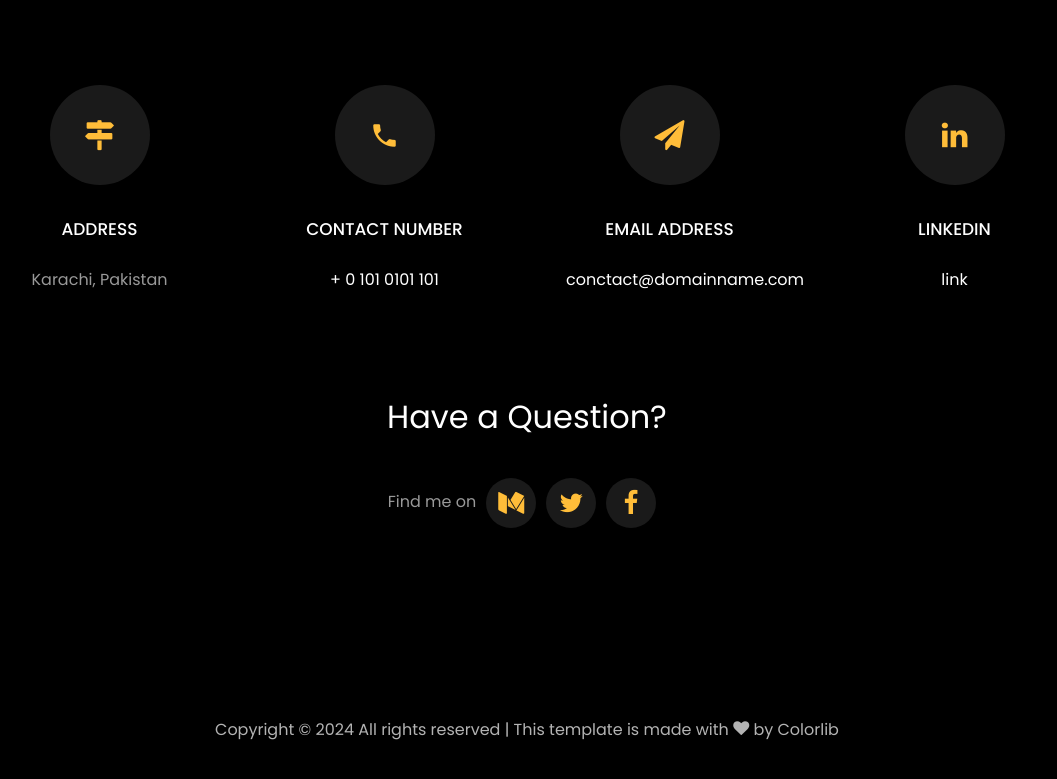
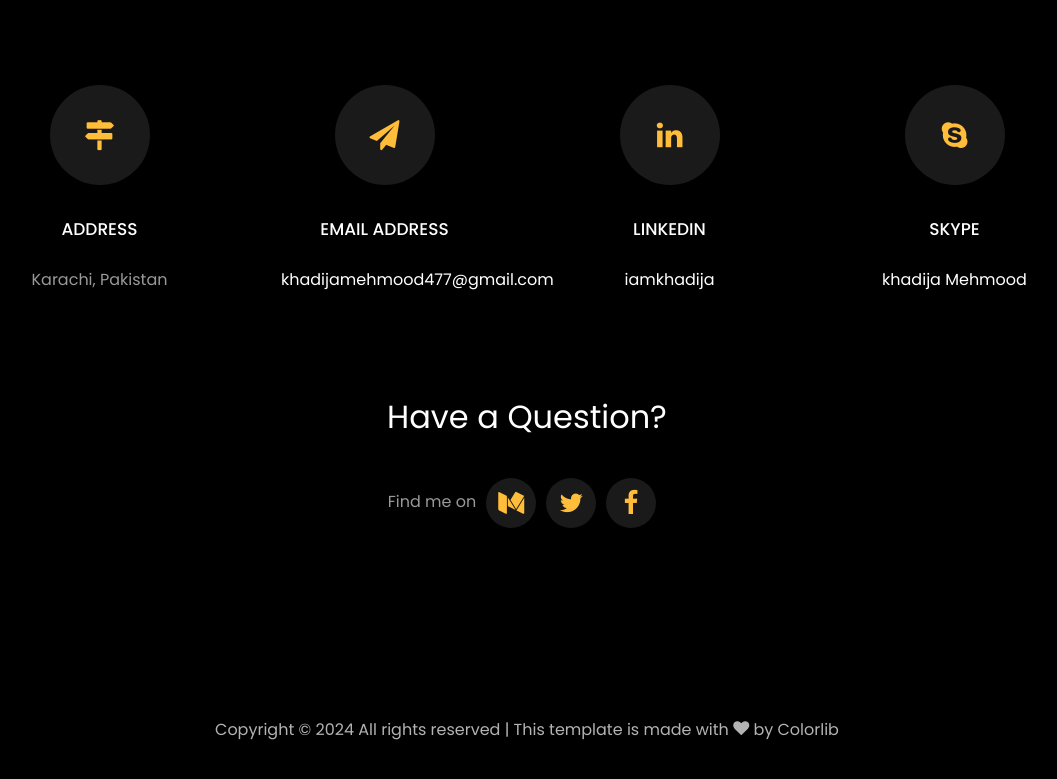
Before and after one commit to khadijamehmood/khadijamehmood.github.io, a plain HTML site: page index.html in a window 1280 px wide. Shown: the part 4909-5688 px from the top of the page, without its empty margins (113-1170 px from the left). Drawn offline with Linux system fonts and the light colour scheme; files whose address does not match are found by name.

Commit message:
add urls

```diff
--- a/index.html
+++ b/index.html
@@ -415,7 +415,7 @@
 
 		<div class="row justify-content-center mt-5">
 			<div class="col-md-6 text-center ftco-animate">
-				<p><a href="https://drive.google.com/drive/u/0/folders/1pToRthdkLsUNclV8yP26r2m4htdTwm-b"
+				<p><a href="https://drive.google.com/file/d/1pQd7_2BZ2fWVwkUXP_DBFu31qyVqUsmW/view?usp=drive_link"
 						class="btn btn-primary py-4 px-5">Download Resume</a></p>
 			</div>
 		</div>
@@ -594,22 +594,14 @@
 						<p>Karachi, Pakistan</p>
 					</div>
 				</div>
-				<div class="col-md-6 col-lg-3 d-flex ftco-animate">
-					<div class="align-self-stretch box p-4 text-center">
-						<div class="icon d-flex align-items-center justify-content-center">
-							<span class="icon-phone2"></span>
-						</div>
-						<h3 class="mb-4">Contact Number</h3>
-						<p><a href="tel://0101010101">+ 0 101 0101 101</a></p>
-					</div>
-				</div>
+
 				<div class="col-md-6 col-lg-3 d-flex ftco-animate">
 					<div class="align-self-stretch box p-4 text-center">
 						<div class="icon d-flex align-items-center justify-content-center">
 							<span class="icon-paper-plane"></span>
 						</div>
 						<h3 class="mb-4">Email Address</h3>
-						<p><a href="khadijamehmood477@gmail.com">conctact@domainname.com</a></p>
+						<p><a href="khadijamehmood477@gmail.com">khadijamehmood477@gmail.com</a></p>
 					</div>
 				</div>
 				<div class="col-md-6 col-lg-3 d-flex ftco-animate">
@@ -618,7 +610,16 @@
 							<span class="icon-linkedin"></span>
 						</div>
 						<h3 class="mb-4">LinkedIn</h3>
-						<p><a href="https://www.linkedin.com/in/iamkhadija/">link</a></p>
+						<p><a href="https://www.linkedin.com/in/iamkhadija/">iamkhadija</a></p>
+					</div>
+				</div>
+				<div class="col-md-6 col-lg-3 d-flex ftco-animate">
+					<div class="align-self-stretch box p-4 text-center">
+						<div class="icon d-flex align-items-center justify-content-center">
+							<span class="icon-skype"></span>
+						</div>
+						<h3 class="mb-4">skype</h3>
+						<p><a href="https://join.skype.com/invite/wpj3pwPRVJjf">khadija Mehmood</a></p>
 					</div>
 				</div>
 
```
